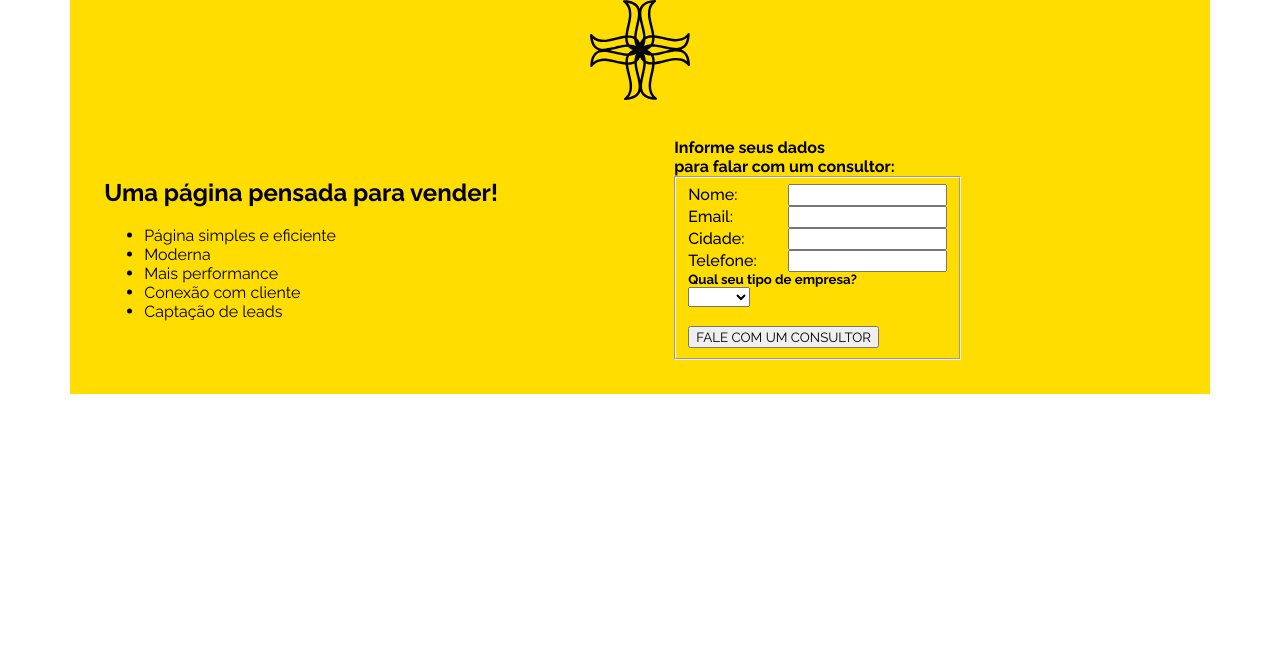
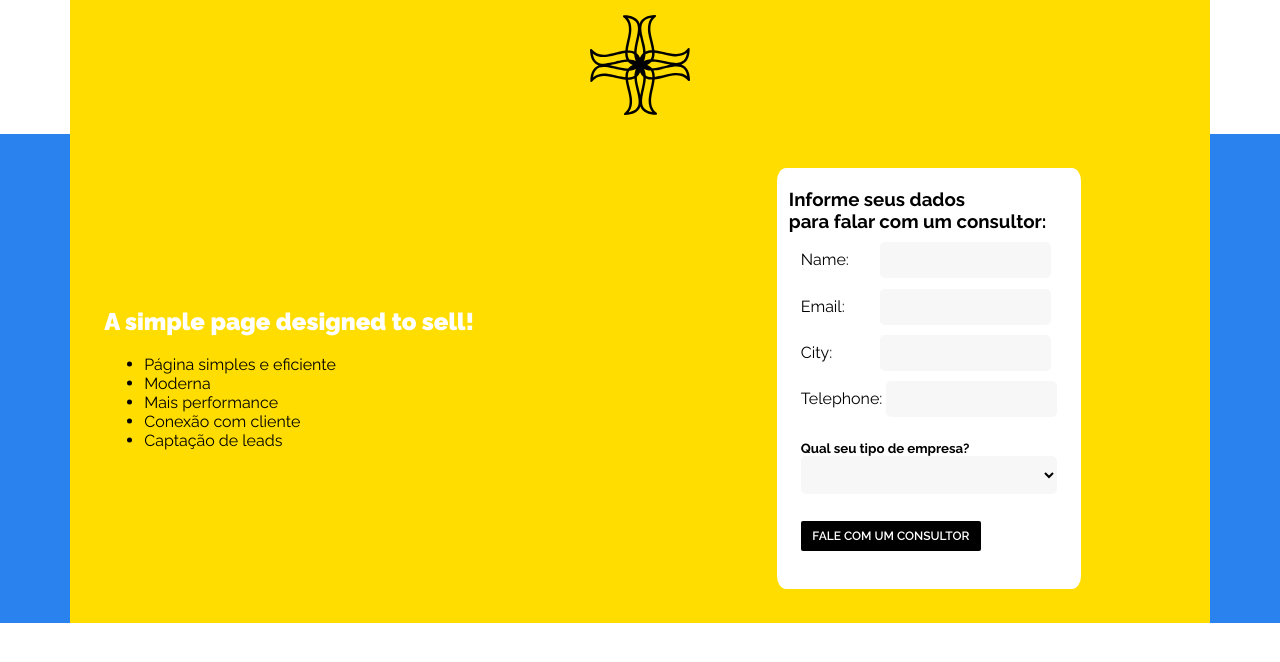
Before and after one commit to paulogobetti/simple-landing-page, a PHP site: page / in a window 1280 px wide. Shown: the top 662 px of the page. Run offline with PHP 8.4, Linux system fonts and the light colour scheme.

Commit message:
Layout upgrade

```diff
--- a/index.html
+++ b/index.html
@@ -19,7 +19,7 @@
     <header> <!-- TOP BAR -->
         <div class="container align-center">
             <div>
-                <a href="#"><img src="img/slp-logo-icon.svg" width="100" class=""></a>
+                <a href="#"><img src="img/slp-logo-icon.svg" width="100" class="margin-please"></a>
             </div>
         </div>
     </header>
@@ -28,29 +28,29 @@
         <div class="container">
             <div class="row">
                 <div class="col align-middle"> <!-- A -->
-                    <div class="align-middle-content">
-                        <h2>
-                            Uma página pensada para vender!
+                    <div class="align-middle-v">
+                        <h2 class="text-white">
+                            A simple page designed to sell!
                         </h2>
                         <br>
                         <ul class="">
-                            <li class="list-check">Página simples e eficiente</li>
-                            <li class="list-check">Moderna</li>
-                            <li class="list-check">Mais performance</li>
-                            <li class="list-check">Conexão com cliente</li>
-                            <li class="list-check">Captação de leads</li>
+                            <li class="list-check font-white">Página simples e eficiente</li>
+                            <li class="list-check font-white">Moderna</li>
+                            <li class="list-check font-white">Mais performance</li>
+                            <li class="list-check font-white">Conexão com cliente</li>
+                            <li class="list-check font-white">Captação de leads</li>
                         </ul>
                     </div>
                 </div>
-                <div class="col align-middle"> <!-- B -->
-                    <div class="row"> <!-- FORM -->
-                        <form action="envio.php" method="POST" id="form-lead">
-                            <h4>
+                <div class="col" style="max-width: 35%;"> <!-- B -->
+                    <div class="row" > <!-- FORM -->
+                        <form action="envio.php" method="POST" id="form-lead" class="form-container">
+                            <h3>
                                 Informe seus dados<br>para falar com um consultor:
-                            </h4>
-                            <fieldset>
+                            </h3>
+                            <fieldset >
                                 <div>
-                                    <label for="nome" id="label-inline">Nome:</label>
+                                    <label for="nome" id="label-inline">Name:</label>
                                     <input type="text" name="nome" id="nome">
                                 </div>
                                 <div>
@@ -58,13 +58,14 @@
                                     <input type="email" name="email" id="email">
                                 </div>
                                 <div>
-                                    <label for="cidade" id="label-inline">Cidade:</label>
+                                    <label for="cidade" id="label-inline">City:</label>
                                     <input type="text" name="cidade" id="cidade">
                                 </div>
                                 <div>
-                                    <label for="telefone" id="label-inline">Telefone:</label>
-                                    <input type="tel" name="telefone" id="telefone">
+                                    <label for="telephone" id="label-inline">Telephone:</label>
+                                    <input type="tel" name="telephone" id="telephone">
                                 </div>
+                                <br>
                                 <h5>Qual seu tipo de empresa?</h5>
                                 <select name="tipo" id="tipo">
                                     <option value="#"></option>
@@ -73,8 +74,8 @@
                                     <option value="Tipo C">Tipo C</option>
                                 </select>
                                 <br><br>
-                                <div class="btn-blue full-width">
-                                    <input type="submit" name="submit" id="submit" value="FALE COM UM CONSULTOR" class="btn-blue-mask">
+                                <div class="full-width">
+                                    <input type="submit" name="submit" id="submit" value="FALE COM UM CONSULTOR" class="">
                                 </div>
                             </fieldset>
                         </form>
--- a/style.css
+++ b/style.css
@@ -1,13 +1,21 @@
+:root {
+    --text-white: #fff;
+}
+
 * {
     font-family: Raleway!important;
     margin: 0;
     color: #000;
 }
 
+h2 {
+    font-weight: 900;
+}
+
 /* GRID */
 
 .full-width {
-    width: 100%;
+    width: 100%!important;
 }
 
 .container {
@@ -47,7 +55,7 @@
     position: relative;
 }
 
-.align-middle-content {
+.align-middle-v {
     position: absolute;
     top: 50%;
     width: 100%;
@@ -87,11 +95,11 @@
 }
 
 .margin-please {
-    margin: 1%;
+    margin: 1.3%;
 }
 
 .padding-please {
-    padding: 1%;
+    padding: 1.3%;
 }
 
 /* MEDIAS */
@@ -144,14 +152,72 @@
     }
 }
 
+/* FORM */
 
+fieldset {
+    border: none;
+}
 
+input[type=text], input[type=password], input[type=email], input[type=tel] {
+    outline: none;
+    border: none;
+    background: #f7f7f7;
+    padding: 10px;
+    border-radius: 5px;
+    margin: 2% 0;
+}
 
+input[type=text]:focus, input[type=password]:focus, input[type=email]:focus, input[type=tel]:focus {
+    background: #e6e6e6;
+}
 
+select {
+    width: 100%;
+    outline: none;
+    border: none;
+    background: #f7f7f7;
+    padding: 10px;
+    border-radius: 5px;
+}
 
 label#label-inline {
     display: inline-block;
-    min-width: 96px;
-    font-weight: 500;
-    font-size: 16px;
+    min-width: 75px;
 }
+
+.form-container {
+    background: #fff;
+    border-radius: 3%;
+    padding: 5% 3%;
+}
+
+input[type=button], input[type=submit], button {
+    border: none;
+    border-radius: 2px;
+    margin: 8px 0;
+    padding: 3% 4.5%;
+    background: #000;
+    color: #ffffff;
+    font-size: 12px;
+    font-weight: 600;
+    transition-duration: .3s;
+}
+
+input[type=button]:hover, input[type=submit]:hover, button:hover {
+    background: #2a82ef;
+    cursor: pointer;
+}
+
+input[type="file"] {
+    display: none;
+}
+
+#top-banner {
+    background: #2a82ef;
+}
+
+/* COLORS */
+
+.text-white {
+    color: var(--text-white);
+}
```
Also changed, not shown: img/slp-logo-icon-white-bg.svg (added).
